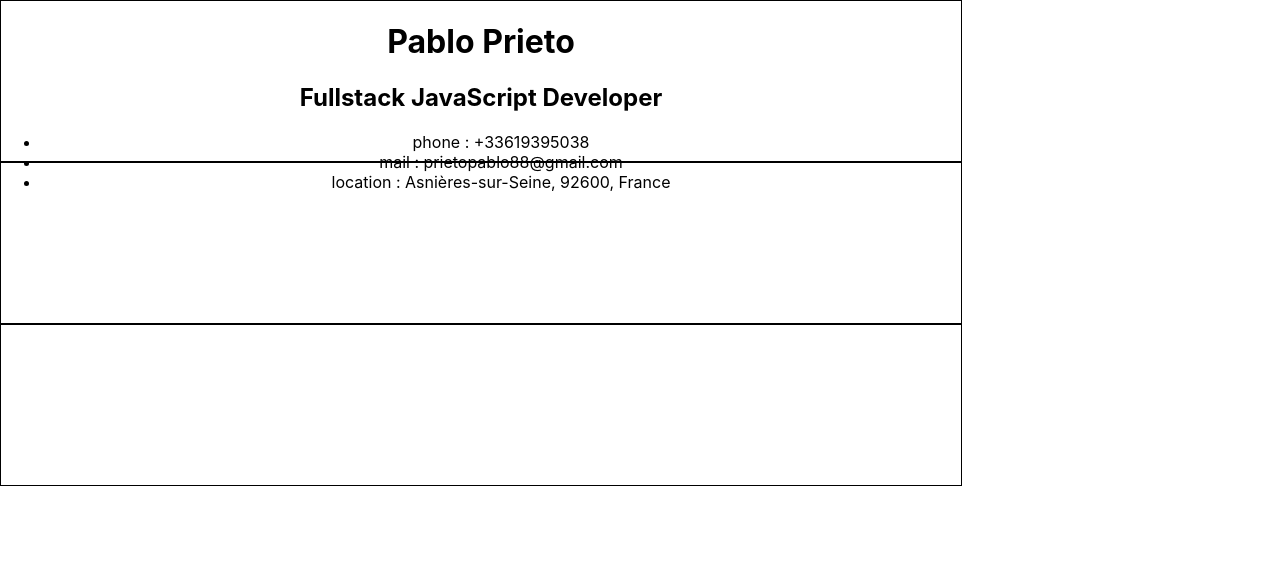
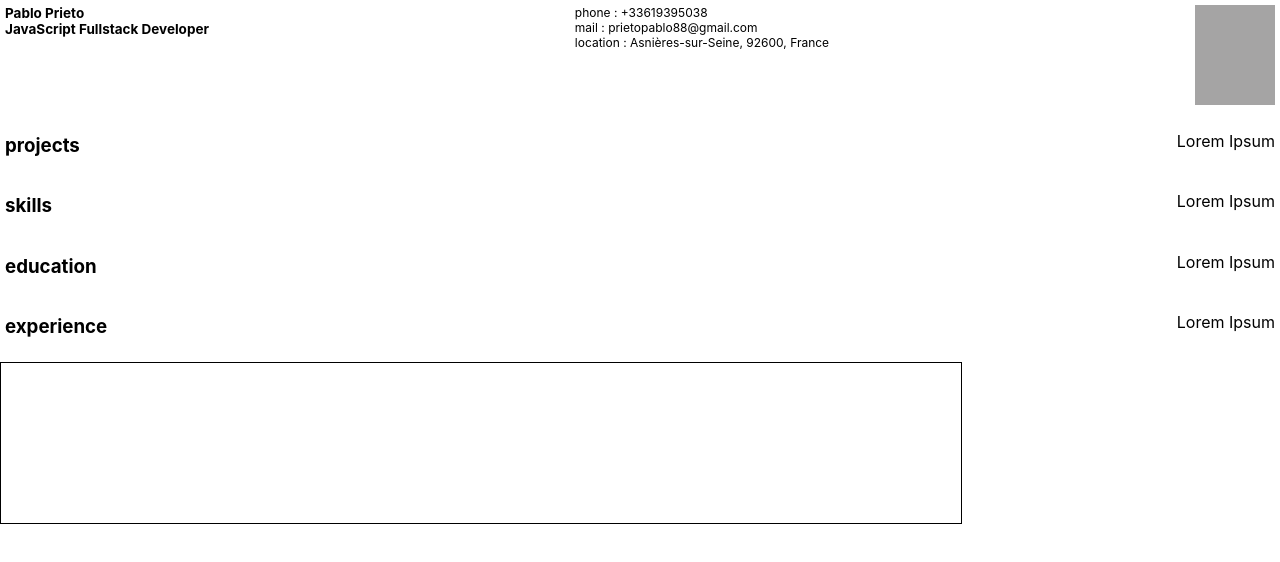
Before and after one commit to prietopablo/portfolio-react, a React (Create React App) app: page / in a window 1280 px wide. Shown: the top 562 px of the page. Built offline with nearby package versions, Linux system fonts and the light colour scheme.

Commit message:
feat: working on composition

```diff
--- a/src/components/Header/Header.css
+++ b/src/components/Header/Header.css
@@ -1,5 +1,36 @@
-.header {
-   width: 75vw;
-   height: 20vh;
-   border: 1px solid black;
+.nav {
+   display: flex;
+   justify-content: space-between;
+   padding: 5px;
 }
+
+.title {
+   display: flex;
+   flex-direction: column;
+   align-items: flex-start;
+   font-size: 9px;
+}
+
+.title > h1 {
+   margin: 0;
+}
+
+.title > h2 {
+   margin: 0;
+}
+
+.contact {
+   display: flex;
+   flex-direction: column;
+   align-items: flex-start;
+   list-style-type: none;
+   margin: 0;
+   padding: 0;
+   font-size: 12px;
+}
+
+.portrait {
+   height: 100px;
+   width: 80px;
+   background-color: rgb(165, 164, 164);
+}
--- a/src/components/Header/Header.js
+++ b/src/components/Header/Header.js
@@ -2,18 +2,20 @@ import './Header.css';
 
 function Header() {
    return (
-      <div className="header">
+      <nav className="nav">
 
+         <div className="title">
             <h1>Pablo Prieto</h1>
-            <h2>Fullstack JavaScript Developer</h2>
+            <h2>JavaScript Fullstack Developer</h2>
+         </div>
+         <ul className="contact">
+            <li><span>phone :</span> +33619395038</li>
+            <li><span>mail :</span> prietopablo88@gmail.com</li>
+            <li><span>location :</span> Asnières-sur-Seine, 92600, France</li>
+         </ul>
+         <div className="portrait"></div>
 
-         <ul>
-            <li>phone : +33619395038</li>
-            <li>mail : prietopablo88@gmail.com</li>
-            <li>location : Asnières-sur-Seine, 92600, France</li>
-         </ul>
-
-      </div>
+      </nav>
    )
 }
 
--- /dev/null
+++ b/src/components/Main/Education/Education.js
@@ -0,0 +1,14 @@
+import './Education.css';
+
+function Education() {
+  return (
+    <div className="main-section education">
+      <h3>education</h3>
+      <div className="content">
+         <p>Lorem Ipsum</p>
+      </div>
+    </div>
+  );
+}
+
+export default Education;
--- /dev/null
+++ b/src/components/Main/Experiences/Experiences.js
@@ -0,0 +1,14 @@
+import './Experiences.css';
+
+function Experiences() {
+  return (
+    <div className="main-section experiences">
+      <h3>experience</h3>
+      <div className="content">
+         <p>Lorem Ipsum</p>
+      </div>
+    </div>
+  );
+}
+
+export default Experiences;
--- a/src/components/Main/Main.css
+++ b/src/components/Main/Main.css
@@ -1,5 +1,12 @@
 .main {
-   width: 75vw;
-   height: 20vh;
-   border: 1px solid black;
+   display: flex;
+   justify-content: space-between;
+   flex-direction: column;
+   padding: 5px;
 }
+
+.main-section {
+   display: flex;
+   flex-direction: row;
+   justify-content: space-between;
+}
--- a/src/components/Main/Main.js
+++ b/src/components/Main/Main.js
@@ -1,8 +1,19 @@
+import Projects from './Projects/Projects';
+import Experiences from './Experiences/Experiences';
+import Education from './Education/Education';
+import Skills from './Skills/Skills';
+
+
 import './Main.css';
 
 function Main() {
    return (
-      <div className="main"></div>
+      <div className="main">
+         <Projects />
+         <Skills />
+         <Education />
+         <Experiences />
+      </div>
    )
 }
 
--- /dev/null
+++ b/src/components/Main/Projects/Projects.js
@@ -0,0 +1,14 @@
+import './Projects.css';
+
+function Projects() {
+  return (
+    <div className="main-section projects">
+      <h3>projects</h3>
+      <div className="content">
+         <p>Lorem Ipsum</p>
+      </div>
+    </div>
+  );
+}
+
+export default Projects;
--- /dev/null
+++ b/src/components/Main/Skills/Skills.js
@@ -0,0 +1,14 @@
+import './Skills.css';
+
+function Skills() {
+  return (
+    <div className="main-section skills">
+      <h3>skills</h3>
+      <div className="content">
+         <p>Lorem Ipsum</p>
+      </div>
+    </div>
+  );
+}
+
+export default Skills;
```
Also changed, not shown: src/components/Main/Education/Education.css (added), src/components/Main/Experiences/Experiences.css (added), src/components/Main/Projects/Projects.css (added), src/components/Main/Skills/Skills.css (added).
